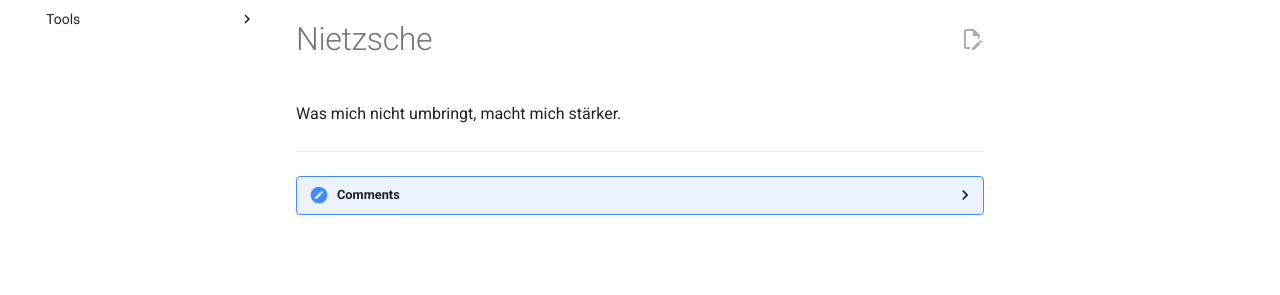
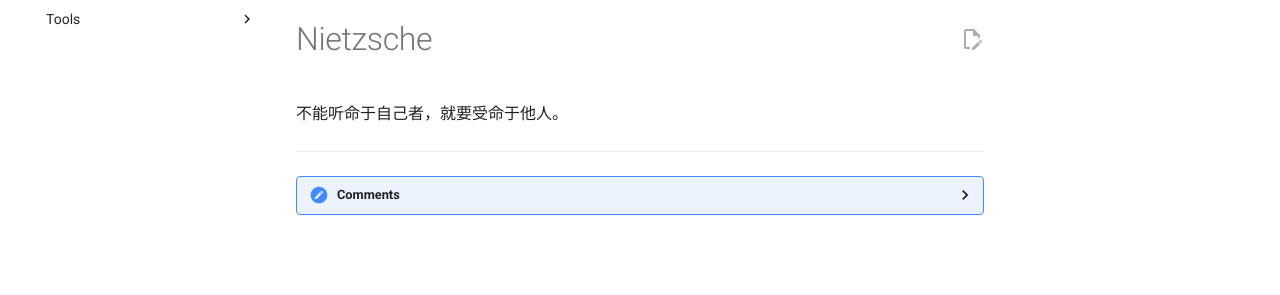
Before and after one commit to ashe-c0de/ashe-wiki, an MkDocs documentation site: the page built from docs/other/index.md, in a window 1280 px wide. Shown: the part 167-462 px from the top of the page. Built offline with MkDocs 1.6.1 and Material for MkDocs 9.7.7, drawn with Linux system fonts in a browser that asks for light colours; comment, search, counter and statistics services are not loaded.

Commit message:
Update index.md

```diff
--- a/docs/other/index.md
+++ b/docs/other/index.md
@@ -1,4 +1,4 @@
 ---
 comments: true
 ---
-Was mich nicht umbringt, macht mich stärker.
+不能听命于自己者，就要受命于他人。
```
